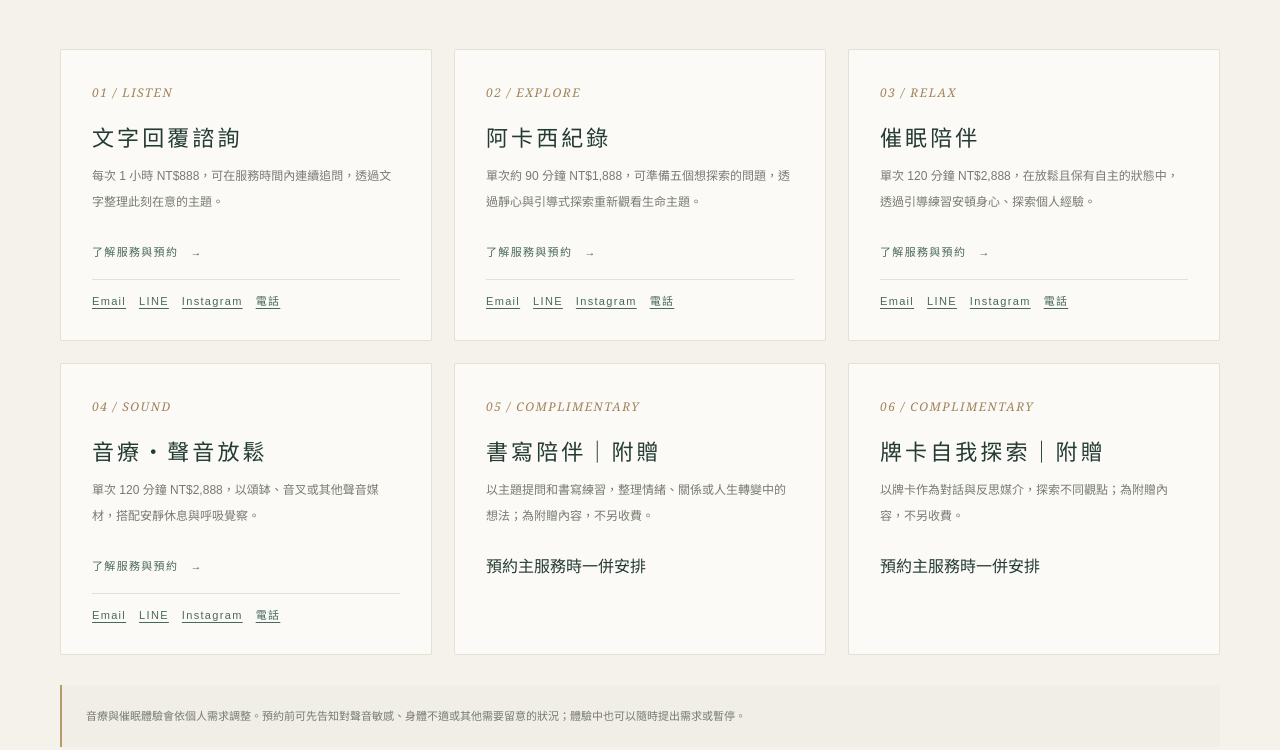
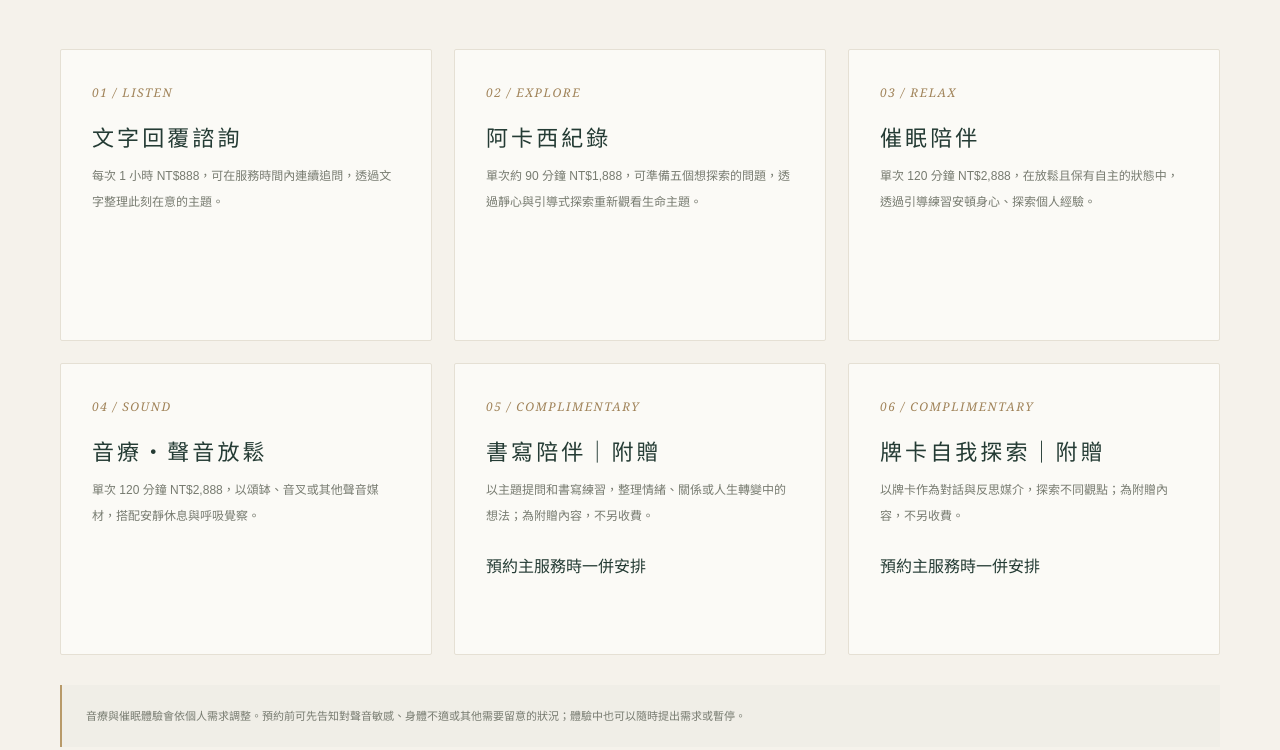
Before and after one commit to chu199813-debug/heart-island-website, a plain HTML site: page index.html in a window 1280 px wide. Shown: the part 2011-2761 px from the top of the page. Drawn offline with Linux system fonts and the light colour scheme.

Commit message:
Simplify first four service cards

```diff
--- a/index.html
+++ b/index.html
@@ -29,10 +29,10 @@
     <section class="sound-feature" id="sound"><div class="wrap sound-inner"><div><div class="eyebrow">A moment held by sound</div><h2>音療・聲音放鬆</h2><p>單次 120 分鐘 NT$2,888，以頌缽、音叉或其他聲音媒材，搭配安靜休息與呼吸覺察，為身心留一段放慢、沉澱的時間。體驗會依你的感受調整，過程中可隨時提出需求或暫停。</p><a class="button" href="sound-therapy.html">了解音療與預約</a></div><div class="sound-orb" aria-hidden="true"><span>聲音・靜心・休息</span></div></div></section>
     <section class="section intro" id="about"><div class="wrap intro-grid"><div class="intro-mark">聽見・陪伴・回到自己</div><div class="intro-copy"><div class="eyebrow">A little introduction</div><h2>讓探索，從安心開始</h2><p>心嶼是一處溫柔的心靈探索空間。我們相信，每個人都有自己的步調；透過陪伴與對話，你可以在不被催促的狀態裡，整理思緒、探索生命經驗，並找到適合自己的下一步。</p><p>無論你正面對選擇、關係或內在的疑問，都可以帶著此刻的自己來到這裡。</p></div></div></section>
     <section class="section" id="services"><div class="wrap"><div class="section-head"><div class="eyebrow">Ways to meet yourself</div><h2>為此刻的你，選一種陪伴</h2><p>從一段對話、一場聲音體驗，到日常練習，依照自己的步調選擇適合的方式。</p></div><div class="cards">
-      <article class="card"><span class="num">01 / LISTEN</span><h3>文字回覆諮詢</h3><p>每次 1 小時 NT$888，可在服務時間內連續追問，透過文字整理此刻在意的主題。</p><a href="text-consultation.html">了解服務與預約　→</a><div class="card-contact"><a href="mailto:chu199813@gmail.com">Email</a><a href="https://line.me/ti/p/~yyy.913" target="_blank" rel="noopener noreferrer">LINE</a><a href="https://www.instagram.com/kyyyra19998/" target="_blank" rel="noopener noreferrer">Instagram</a><a href="tel:+886976660702">電話</a></div></article>
-      <article class="card"><span class="num">02 / EXPLORE</span><h3>阿卡西紀錄</h3><p>單次約 90 分鐘 NT$1,888，可準備五個想探索的問題，透過靜心與引導式探索重新觀看生命主題。</p><a href="akashic-records.html">了解服務與預約　→</a><div class="card-contact"><a href="mailto:chu199813@gmail.com">Email</a><a href="https://line.me/ti/p/~yyy.913" target="_blank" rel="noopener noreferrer">LINE</a><a href="https://www.instagram.com/kyyyra19998/" target="_blank" rel="noopener noreferrer">Instagram</a><a href="tel:+886976660702">電話</a></div></article>
-      <article class="card"><span class="num">03 / RELAX</span><h3>催眠陪伴</h3><p>單次 120 分鐘 NT$2,888，在放鬆且保有自主的狀態中，透過引導練習安頓身心、探索個人經驗。</p><a href="hypnosis-companion.html">了解服務與預約　→</a><div class="card-contact"><a href="mailto:chu199813@gmail.com">Email</a><a href="https://line.me/ti/p/~yyy.913" target="_blank" rel="noopener noreferrer">LINE</a><a href="https://www.instagram.com/kyyyra19998/" target="_blank" rel="noopener noreferrer">Instagram</a><a href="tel:+886976660702">電話</a></div></article>
-      <article class="card"><span class="num">04 / SOUND</span><h3>音療・聲音放鬆</h3><p>單次 120 分鐘 NT$2,888，以頌缽、音叉或其他聲音媒材，搭配安靜休息與呼吸覺察。</p><a href="sound-therapy.html">了解服務與預約　→</a><div class="card-contact"><a href="mailto:chu199813@gmail.com">Email</a><a href="https://line.me/ti/p/~yyy.913" target="_blank" rel="noopener noreferrer">LINE</a><a href="https://www.instagram.com/kyyyra19998/" target="_blank" rel="noopener noreferrer">Instagram</a><a href="tel:+886976660702">電話</a></div></article>
+      <article class="card"><span class="num">01 / LISTEN</span><h3>文字回覆諮詢</h3><p>每次 1 小時 NT$888，可在服務時間內連續追問，透過文字整理此刻在意的主題。</p></article>
+      <article class="card"><span class="num">02 / EXPLORE</span><h3>阿卡西紀錄</h3><p>單次約 90 分鐘 NT$1,888，可準備五個想探索的問題，透過靜心與引導式探索重新觀看生命主題。</p></article>
+      <article class="card"><span class="num">03 / RELAX</span><h3>催眠陪伴</h3><p>單次 120 分鐘 NT$2,888，在放鬆且保有自主的狀態中，透過引導練習安頓身心、探索個人經驗。</p></article>
+      <article class="card"><span class="num">04 / SOUND</span><h3>音療・聲音放鬆</h3><p>單次 120 分鐘 NT$2,888，以頌缽、音叉或其他聲音媒材，搭配安靜休息與呼吸覺察。</p></article>
       <article class="card"><span class="num">05 / COMPLIMENTARY</span><h3>書寫陪伴｜附贈</h3><p>以主題提問和書寫練習，整理情緒、關係或人生轉變中的想法；為附贈內容，不另收費。</p><span class="gift-note">預約主服務時一併安排</span></article>
       <article class="card"><span class="num">06 / COMPLIMENTARY</span><h3>牌卡自我探索｜附贈</h3><p>以牌卡作為對話與反思媒介，探索不同觀點；為附贈內容，不另收費。</p><span class="gift-note">預約主服務時一併安排</span></article>
     </div><p class="service-footnote">音療與催眠體驗會依個人需求調整。預約前可先告知對聲音敏感、身體不適或其他需要留意的狀況；體驗中也可以隨時提出需求或暫停。</p></div></section>
```
